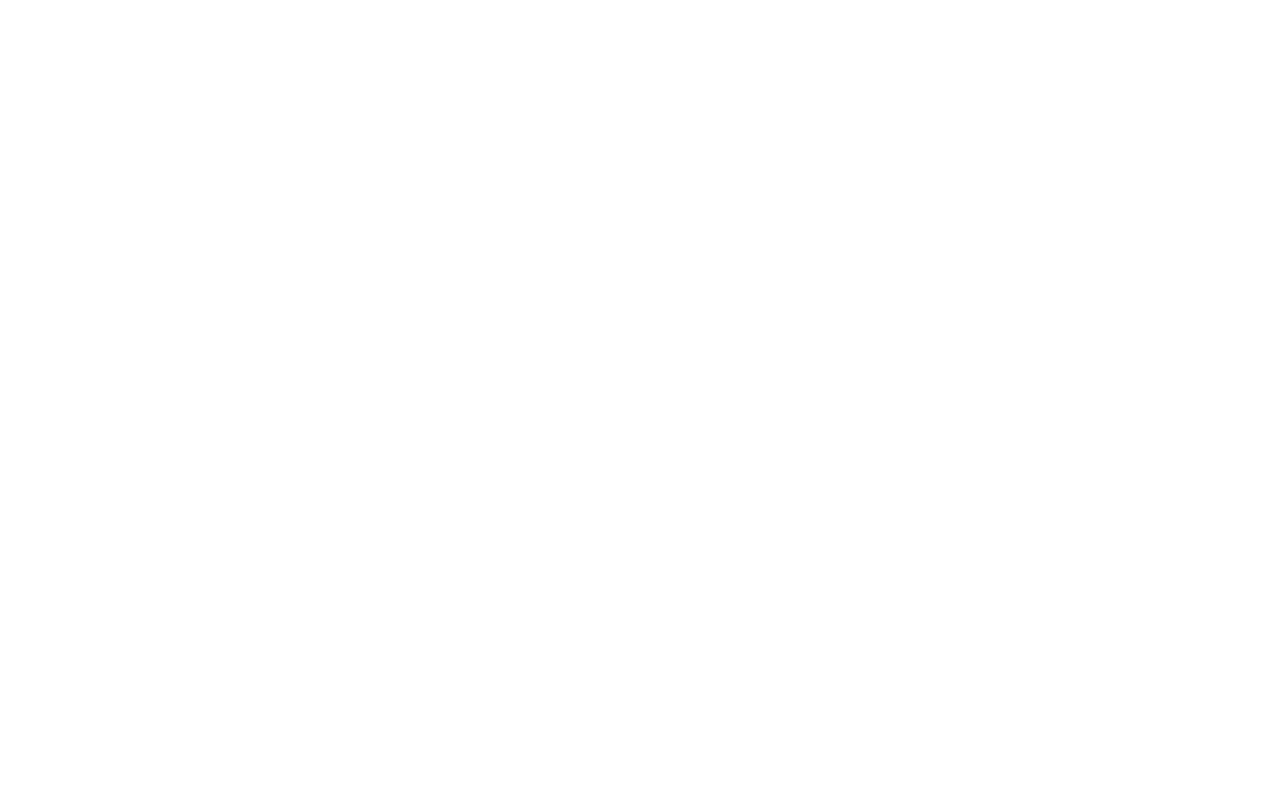
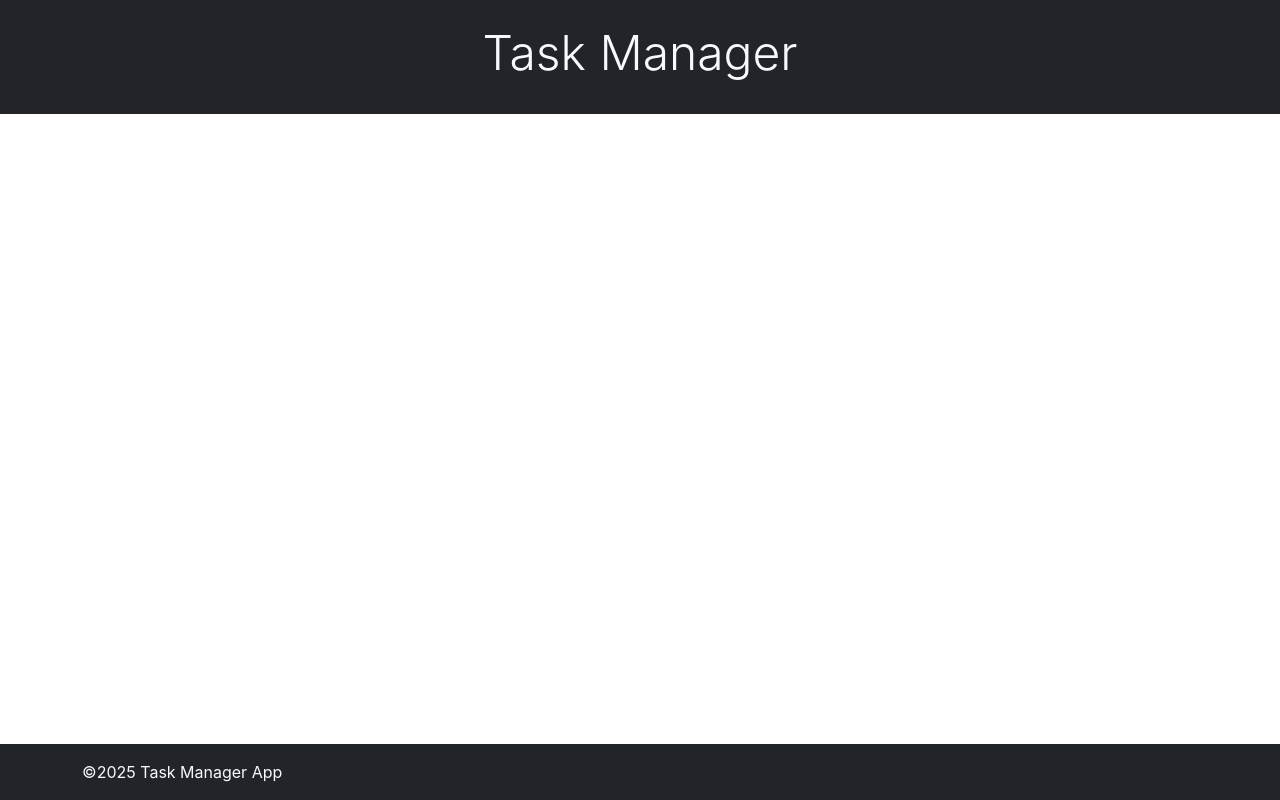
Before and after one commit to daveace007/hmcts-dts-developer-challenge, a React (Create React App) app in the folder task-manager/: page / in a window 1280 px wide. Built offline with nearby package versions, Linux system fonts and the light colour scheme.

Commit message:
CHANGES FOR HEADER AND FOOTER
- Create Header component

- Create Footer component

- Implement Header and Footer components to be displayed in the App

- Adjust display specification for the App

```diff
--- a/task-manager/src/App.tsx
+++ b/task-manager/src/App.tsx
@@ -1,9 +1,13 @@
 import React from 'react';
 import './App.css';
-
+import {Header} from "./layouts/HeaderAndFooter/Header"
+import {Footer} from "./layouts/HeaderAndFooter/Footer"
 export const App = () =>{
   return (
-    <div>
+    <div className='d-flex flex-column min-vh-100'>
+      <Header/>
+      <div className='flex-grow-1'></div>
+      <Footer/>
     </div>
   );
 }
--- /dev/null
+++ b/task-manager/src/layouts/HeaderAndFooter/Footer.tsx
@@ -0,0 +1,13 @@
+
+export const Footer = () => {
+    const currentYear:number = new Date().getFullYear();
+    return (
+        <footer className='bg-dark text-light text-center text-lg-start mt-auto py-3'>
+            <div className='container'>
+                <span>
+                    &copy;{currentYear} Task Manager App
+                </span>
+            </div>
+        </footer>
+    );
+}
--- /dev/null
+++ b/task-manager/src/layouts/HeaderAndFooter/Header.tsx
@@ -0,0 +1,10 @@
+
+export const Header = () =>{
+    return (
+        <header className='bg-dark text-light py-4 text-center'>
+            <div className='container'>
+                <h1 className='display-5'>Task Manager</h1>
+            </div>
+        </header>
+    );
+}
```
